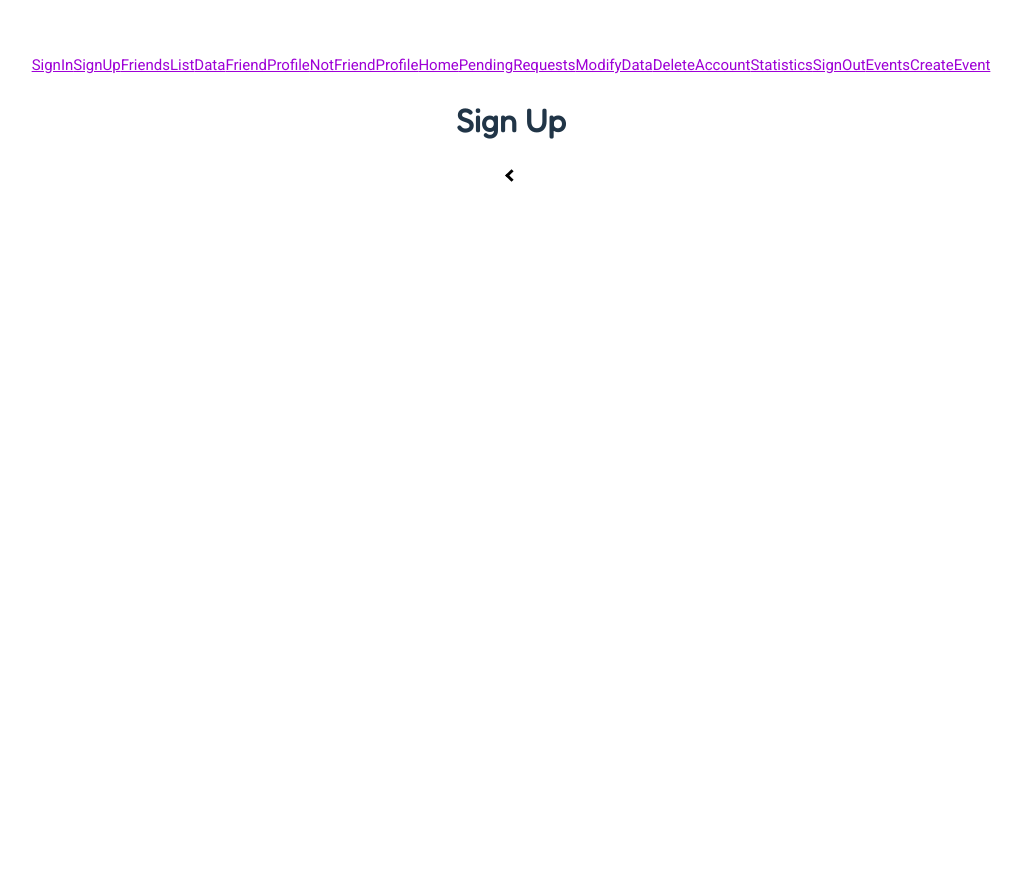
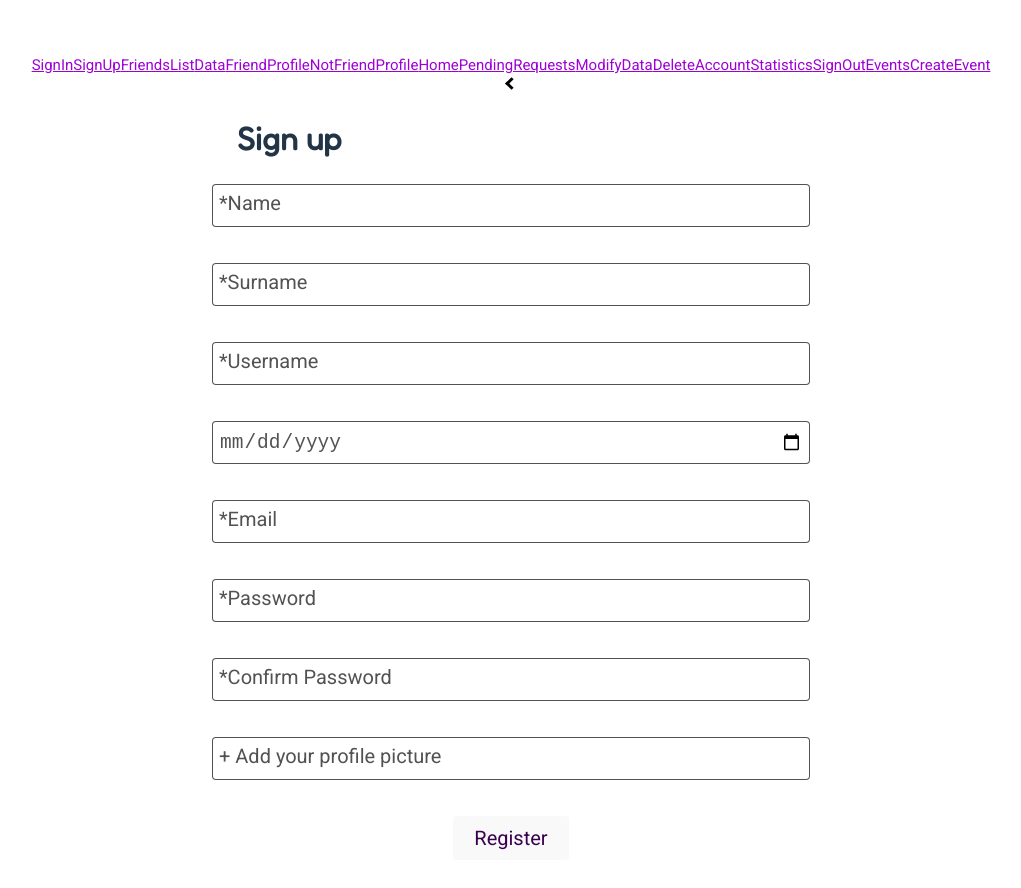
Before and after one commit to CCCarluchi/PW-I, a Vue app: page /SignUp in a window 1280 px wide. Shown: the top 888 px of the page, without its empty margins (129-1150 px from the left). Before the commit the page ends 800 px from the top, so only its background shows below. Built offline with nearby package versions, Linux system fonts and the light colour scheme.

Commit message:
Avance en SignIn, SignOut y SingUp + style.

```diff
--- a/src/style.css
+++ b/src/style.css
@@ -8,6 +8,17 @@ a {
   cursor: pointer;
 }
 a:hover {
+  color: #3A014E;
+  text-decoration: underline;
+}
+
+a2 {
+  font-family:'Roboto', sans-serif;
+  font-size: 20px;
+  color: #9E00D6;
+  cursor: pointer;
+}
+a2:hover {
   color: #3A014E;
   text-decoration: underline;
 }
@@ -174,6 +185,7 @@ body {
   border-width: 0 3px 3px 0;
   display: inline-block;
   padding: 3px;
+  cursor: pointer;
 }
 
 .left {
@@ -197,6 +209,13 @@ body {
   width:50px;
   height:50px;
   border-radius:150px;
+  margin-right: 15px;
+}
+
+.imgLogo {
+  max-width:332px;
+  max-height:332px;
+  border-radius:100px;
   margin-right: 15px;
 }
 
@@ -244,6 +263,27 @@ body {
   font-size: 50px;
 }
 
+.appTitle {
+  overflow: hidden;
+  width: 100%;
+}
+
+.appTitle h1 {
+  float: center;
+  text-align: center;
+  text-decoration: none;
+  font-size: 3em;
+}
+
+.appTitle h2 {
+  float: center;
+  text-align: left;
+  padding-left: 310px;
+  padding-right: 310px;
+  text-decoration: none;
+  font-size: 2em;
+}
+
 .searchContainer {
   width: 100%;
 }
@@ -262,6 +302,33 @@ body {
   background: rgb(0, 153, 255);
   color: white;
   font-size: 17px;
+  cursor: pointer;
+  min-height: 44px;
+}
+
+.inputContainer {
+  width: 100%;
+}
+
+.inputContainer > input {
+  float: center;
+  padding: 6px;
+  width: 50%;
+  background-color: white;
+}
+
+.inputContainer > input[type=date] {
+  float: center;
+  padding: 6px;
+  width: 50%;
+  font-size: 1.5em;
+  color: rgba(0, 0, 0, 0.68);
+  background-color: white;
+}
+
+.inputContainer > button {
+  width: 10%;
+  float: center;
   cursor: pointer;
   min-height: 44px;
 }
--- a/src/views/SignIn.vue
+++ b/src/views/SignIn.vue
@@ -1,5 +1,24 @@
 <template>
   <main>
-    <h1>Sign In</h1>
+    <div class="appTitle">
+    <h1>OpenEvents</h1>
+    </div>
+    <img src="https://cdn.logo.com/hotlink-ok/logo-social-sq.png" alt="logo" class="imgLogo">
+    <br/><br/>
+    <div class="inputContainer">
+    <input type="text" placeholder="Username"><br/>
+    </div>
+    <br/><br/>
+    <div class="inputContainer">
+    <input type="text" placeholder="Password"><br/>
+    </div>
+    <br/><br/>
+    <div class="inputContainer">
+    <button>Sign in</button>
+    </div>
+    <br/><br/>
+    <div class="inputContainer">
+    <a2>Sign up</a2>
+    </div>
   </main>
 </template>
--- a/src/views/SignOut.vue
+++ b/src/views/SignOut.vue
@@ -1,5 +1,19 @@
 <template>
   <main>
-    <h1>Sign Out</h1>
+    <div>
+    <i class="arrow left"></i>
+    </div>
+    <div type="card">
+       <div class="appTitle">
+       <h2>Sign out</h2>
+       </div>
+       <div align="left">
+       <p2>Do you wish to sign out?</p2>
+       </div>
+       <br/><br/>
+       <div class="inputContainer">
+       <button>Sign out</button>
+       </div>
+    </div>
   </main>
 </template>
--- a/src/views/SignUp.vue
+++ b/src/views/SignUp.vue
@@ -1,8 +1,45 @@
 <template>
   <main>
-    <article>
-      <h1>Sign Up</h1>
-      <p> <i class="arrow left"></i></p>
-    </article>
+    <div>
+    <i class="arrow left"></i>
+    </div>
+    <div class="appTitle">
+    <h2>Sign up</h2>
+    </div>
+    <div class="inputContainer">
+    <input type="text" placeholder="*Name"><br/>
+    </div>
+    <br/><br/>
+    <div class="inputContainer">
+    <input type="text" placeholder="*Surname"><br/>
+    </div>
+    <br/><br/>
+    <div class="inputContainer">
+    <input type="text" placeholder="*Username"><br/>
+    </div>
+    <br/><br/>
+    <div class="inputContainer">
+    <input type="date" placeholder="*Date of birth"><br/>
+    </div>
+    <br/><br/>
+    <div class="inputContainer">
+    <input type="text" placeholder="*Email"><br/>
+    </div>
+    <br/><br/>
+    <div class="inputContainer">
+    <input type="text" placeholder="*Password"><br/>
+    </div>
+    <br/><br/>
+    <div class="inputContainer">
+    <input type="text" placeholder="*Confirm Password"><br/>
+    </div>
+    <br/><br/>
+    <div class="inputContainer">
+    <input type="text" placeholder="+ Add your profile picture"><br/>
+    </div>
+    <br/><br/>
+    <div class="inputContainer">
+    <button>Register</button>
+    </div>
   </main>
 </template>
```
